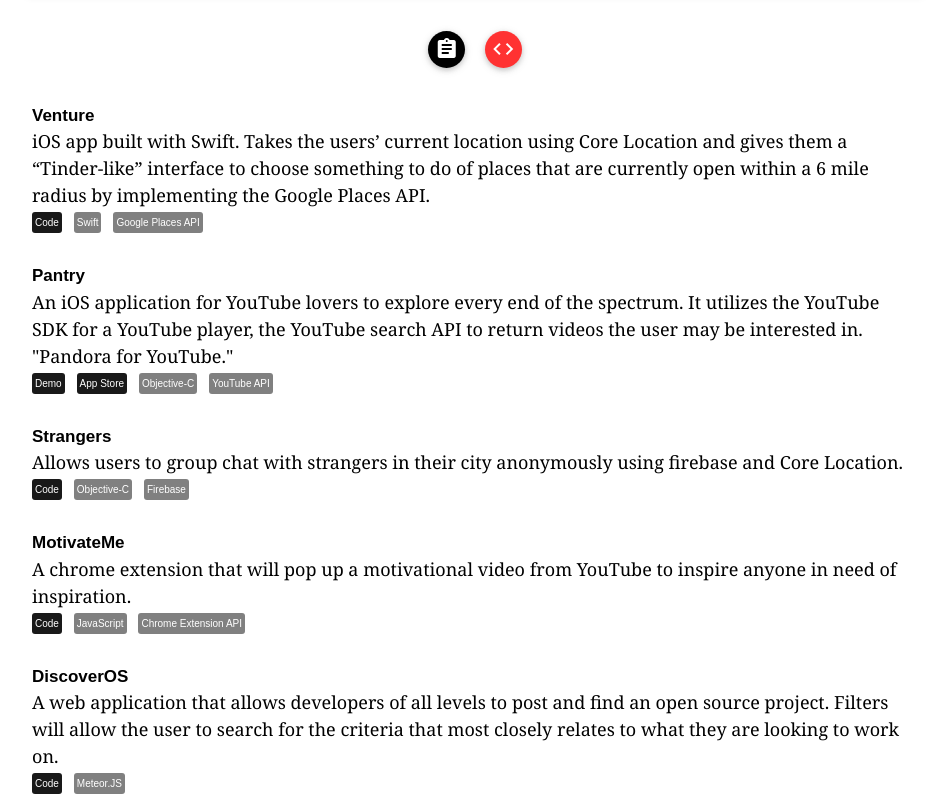
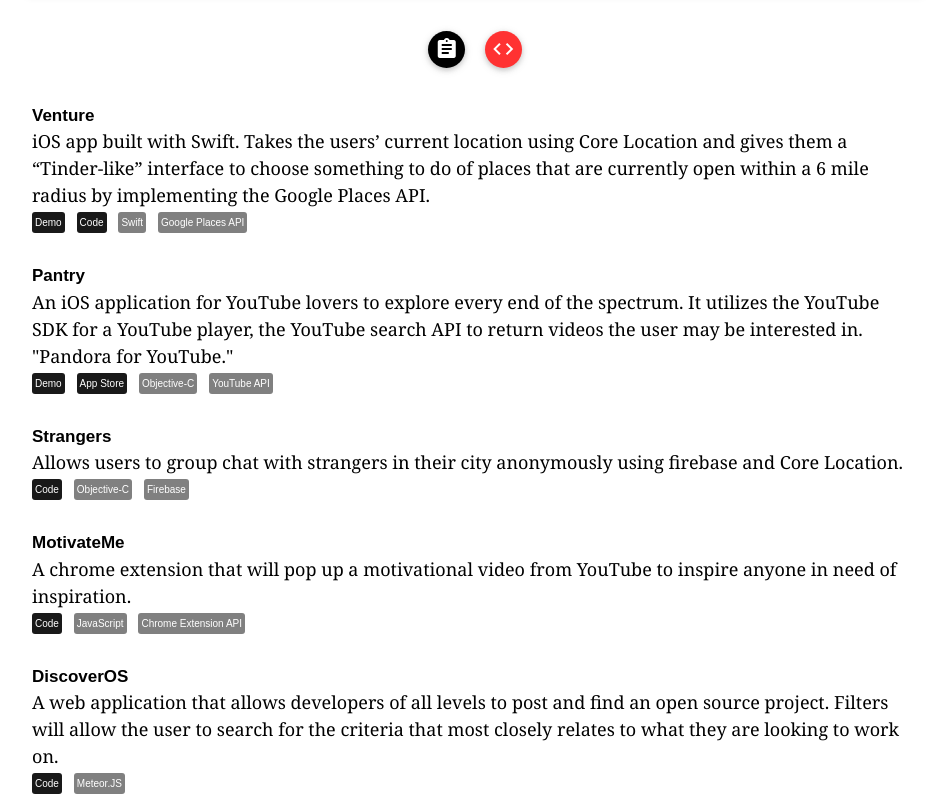
Before and after one commit to anthonyprograms/anthonyprograms.github.io, a plain HTML site: page index.html in a window 1280 px wide. Both pictures are taken after a click on the link "code". Shown: the part 498-1298 px from the top of the page, without its empty margins (165-1098 px from the left). Drawn offline with nearby package versions, Linux system fonts and the light colour scheme; a web font is replaced by a local one.

Commit message:
Added demos

```diff
--- a/index.html
+++ b/index.html
@@ -102,7 +102,8 @@
           <tr><td>
             <span class="pTitle">Venture</span>
             <span class="white-text">iOS app built with Swift. Takes the users’ current location using Core Location and gives them a “Tinder-like” interface to choose something to do of places that are currently open within a 6 mile radius by implementing the Google Places API.</span>
-            <a target="blank" href=""><span class="moreBadge">Code</span></a>
+            <a target="blank" href="https://www.youtube.com/watch?v=UW4e03KSVDM&feature=youtu.be"><span class="moreBadge">Demo</span></a>
+            <a target="blank" href="https://www.youtube.com/watch?v=NNhoHnpc5P4&feature=youtu.be"><span class="moreBadge">Code</span></a>
             <span class="techBadge">Swift</span>
             <span class="techBadge">Google Places API</span>
           </td></tr>
@@ -111,7 +112,7 @@
           <tr><td>
             <span class="pTitle">Pantry</span>
             <span class="white-text">An iOS application for YouTube lovers to explore every end of the spectrum. It utilizes the YouTube SDK for a YouTube player, the YouTube search API to return videos the user may be interested in. "Pandora for YouTube."</span>
-            <a target="blank" href=""><span class="moreBadge">Demo</span></a>
+            <a target="blank" href=" https://www.youtube.com/watch?v=UW4e03KSVDM&feature=youtu.be"><span class="moreBadge">Demo</span></a>
             <a target="blank" href="https://itunes.apple.com/us/app/pantry-discover-the-tube/id1002972803?ls=1&mt=8"><span class="moreBadge">App Store</span></a>
             <span class="techBadge">Objective-C</span>
             <span class="techBadge">YouTube API</span>
```
Also changed, not shown: 1 other file.
